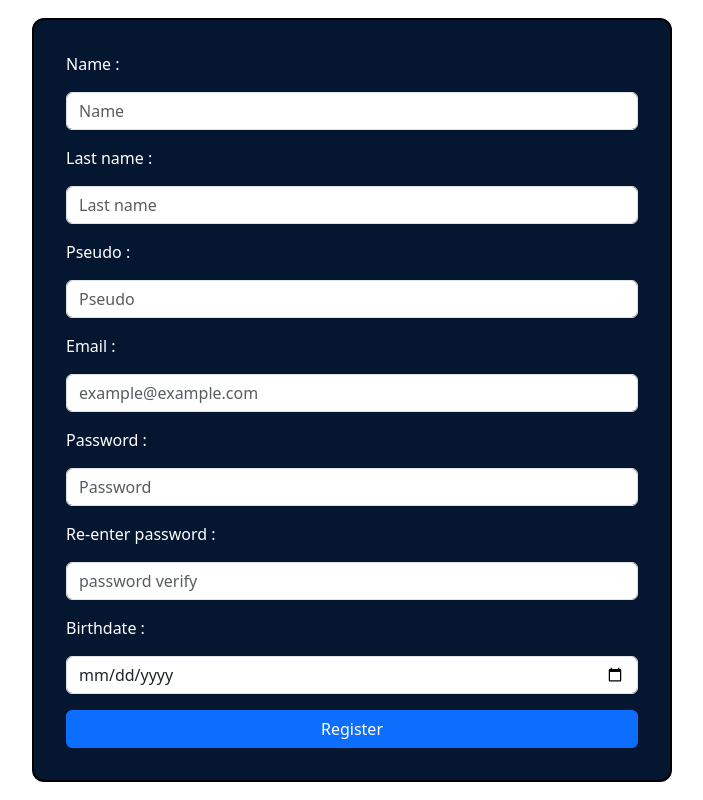
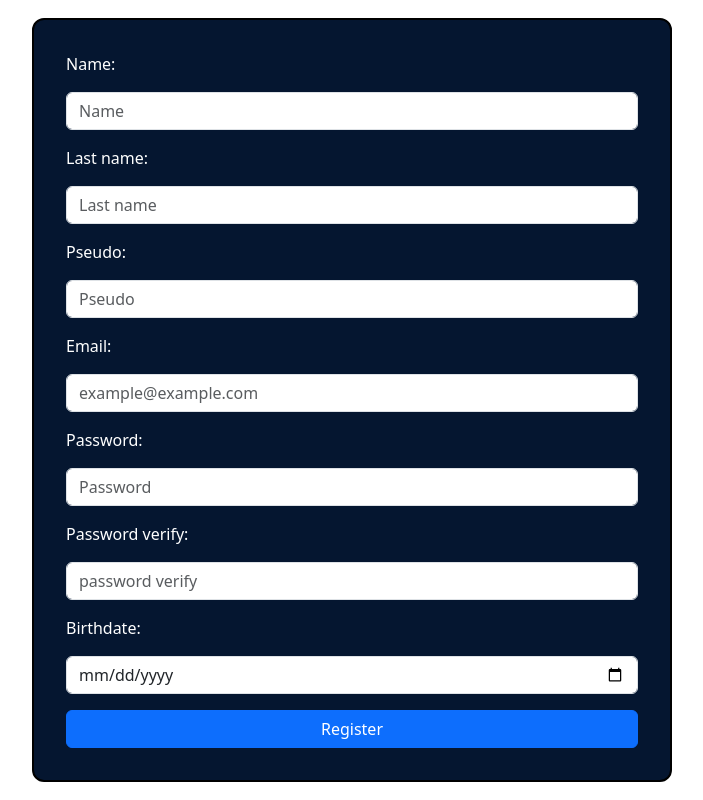
Before and after one commit to ChevalierGnongnon/Transcendance, a React (Vite) app in the folder srcs/frontend/: page / in a window 1280 px wide. Shown: the whole page, without its empty margins (288-991 px from the left). Built offline with nearby package versions, Linux system fonts and the light colour scheme.

Commit message:
adding labels instead of span

```diff
--- a/srcs/frontend/src/register/register.jsx
+++ b/srcs/frontend/src/register/register.jsx
@@ -19,20 +19,20 @@ function Register(){
 	return (
 		<div className="d-flex justify-content-center align-items-center min-vh-100">
 			<form className="register-form d-flex flex-column gap-3" onSubmit={manageSubmit} >
-				<span className="register-text">Name : </span>
-				<input type="text" name="name" value={name} placeholder="Name" className="form-control register-input"   onChange={(e) => setName(e.target.value)}/>
-				<span className="register-text">Last name : </span>
-				<input type="text" name="last_name" value={last_name} placeholder="Last name" className="form-control register-input"   onChange={(e) => setLastName(e.target.value)}/>
-				<span className="register-text">Pseudo :</span>
-				<input type="text" name="pseudo" value={pseudo} placeholder="Pseudo" className="form-control register-input"   onChange={(e) => setPseudo(e.target.value)}/>
-				<span className="register-text">Email :</span>
-				<input type="email" name="email" value={email} placeholder="example@example.com" className="form-control register-input" onChange={(e) => setEmail(e.target.value)}/>
-				<span className="register-text">Password :</span>
-				<input type="password" name="password" value={password} placeholder="Password" className="form-control register-input" onChange={(e) => setPassword(e.target.value)}/>
-				<span className="register-text">Re-enter password :</span>
-				<input type="password" name="password_verify" value={passwordVerify} placeholder="password verify" className="form-control register-input" onChange={(e) => setPasswordVerify(e.target.value)}/>
-				<span className="register-text">Birthdate :</span>
-				<input type="date" name="birthdate" value={birthdate} className="form-control register-input" onChange={(e) => setBirthDate(e.target.value)}/>
+				<label htmlFor="name" className="register-text">Name:</label>
+				<input type="text" name="name" value={name} placeholder="Name" className="form-control register-input" id="name" onChange={(e) => setName(e.target.value)}/>
+				<label htmlFor="last_name" className="register-text">Last name:</label>
+				<input type="text" name="last_name" value={last_name} placeholder="Last name" className="form-control register-input" id="last_name" onChange={(e) => setLastName(e.target.value)}/>
+				<label htmlFor="pseudo" className="register-text">Pseudo:</label>
+				<input type="text" name="pseudo" value={pseudo} placeholder="Pseudo" className="form-control register-input" id="pseudo" onChange={(e) => setPseudo(e.target.value)}/>
+				<label htmlFor="email" className="register-text">Email:</label>
+				<input type="email" name="email" value={email} placeholder="example@example.com" className="form-control register-input" id="email" onChange={(e) => setEmail(e.target.value)}/>
+				<label htmlFor="password" className="register-text">Password:</label>
+				<input type="password" name="password" value={password} placeholder="Password" className="form-control register-input" id="password" onChange={(e) => setPassword(e.target.value)}/>
+				<label htmlFor="password_verify" className="register-text">Password verify: </label>
+				<input type="password" name="password_verify" value={passwordVerify} placeholder="password verify" className="form-control register-input" id="password_verify" onChange={(e) => setPasswordVerify(e.target.value)}/>
+				<label htmlFor="birthdate" className="register-text">Birthdate:</label>
+				<input type="date" name="birthdate" value={birthdate} className="form-control register-input" id="birthdate" onChange={(e) => setBirthDate(e.target.value)}/>
 				<button type="submit" className="btn btn-primary register-button">Register</button>
 			</form>
 		</div>
```
